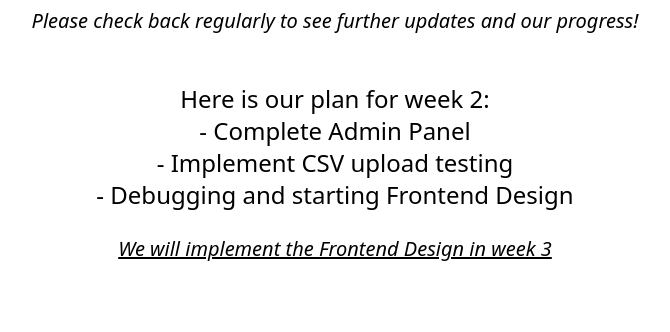
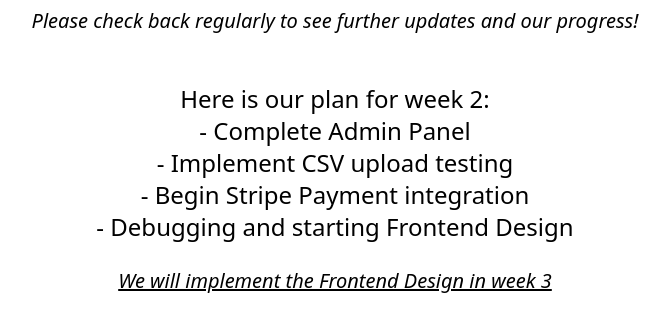
Before and after one commit to A-TechDS/Scribble, a Flask app: page /home in a window 1280 px wide. Shown: the part 249-581 px from the top of the page, without its empty margins (305-975 px from the left). Run offline with Flask 2, Linux system fonts and the light colour scheme; some libraries are stand-ins or nearby versions.

Commit message:
Uploaded to Github

```diff
--- a/templates/index.html
+++ b/templates/index.html
@@ -28,6 +28,7 @@
   <ol class="text-center">
       <li>- Complete Admin Panel</li>
       <li>- Implement CSV upload testing</li>
+      <li>- Begin Stripe Payment integration</li>
       <li>- Debugging and starting Frontend Design</li>
   </ol>
 </div>
```
